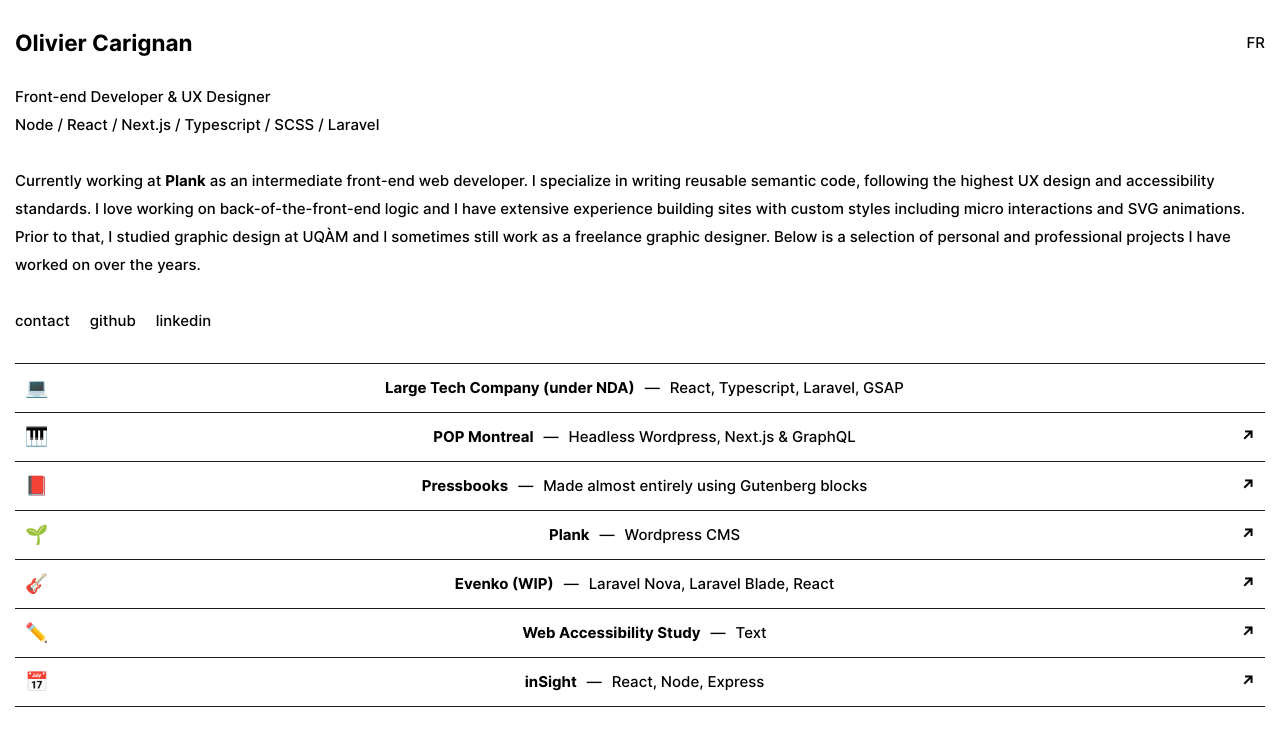
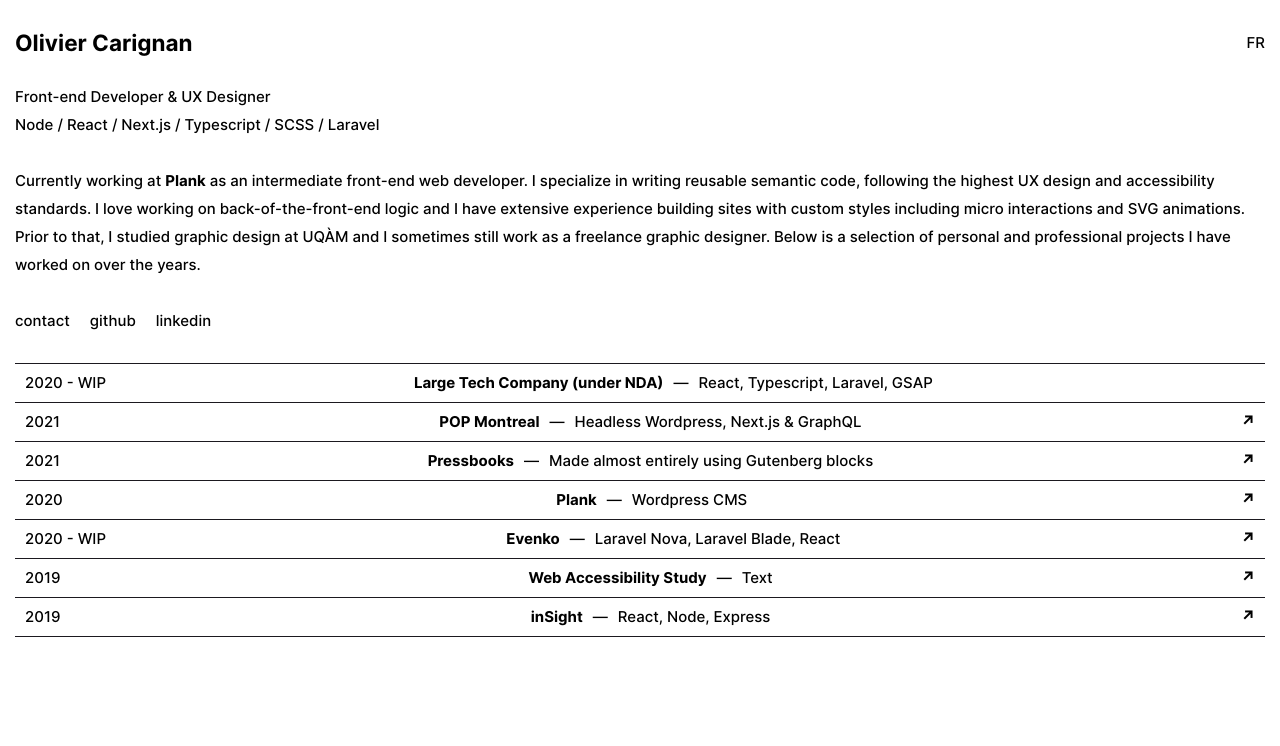
Before and after one commit to olicarignan/olivier-carignan, a Next.js app: page / in a window 1280 px wide. Shown: the top 746 px of the page. Built offline with nearby package versions, Linux system fonts and the light colour scheme.

Commit message:
change icons to dates

```diff
--- a/components/card.jsx
+++ b/components/card.jsx
@@ -3,7 +3,7 @@
     if (!props.url) {
         return (
             <div className="project border-t p-3 py-6 gap-8 border-grey dark:border-white flex justify-between items-center">
-                <p className="text-3xl">{props.icon}</p>
+                <p className="text-2xl">{props.date}</p>
                 <div className="project-text mx-8 flex items-center">
                 <p className="project-title font-bold text-3xl flex items-center font-interBold">{props.title}</p><span className="line mx-4">—</span><span className="font-normal text-2xl">{props.description}</span>
                 </div>
@@ -15,7 +15,7 @@
     return (
         <a href={props.url} target="_blank" rel="noopener noreferrer" aria-label={props.title}>
             <div className="project border-t p-3 py-6 gap-8 border-grey dark:border-white flex justify-between items-center">
-                <p className="text-3xl">{props.icon}</p>
+                <p className="text-2xl">{props.date}</p>
                 <div className="project-text mx-8 flex items-center">
                 <p className="project-title font-bold text-3xl flex items-center font-interBold">{props.title}</p><span className="line mx-4">—</span><span className="font-normal text-2xl">{props.description}</span>
                 </div>
--- a/styles/index.css
+++ b/styles/index.css
@@ -131,7 +131,7 @@
     border-bottom: none;
     flex-direction: row;
     height: auto;
-    padding: 1rem 1rem;
+    padding: 0.5rem 1rem;
   }
 
   .project-text {
--- a/translations/projects.js
+++ b/translations/projects.js
@@ -4,43 +4,43 @@
           title: "Large Tech Company (under NDA)",
           description: "React, Typescript, Laravel, GSAP",
           url: null,
-          icon: "💻"
+          date: "2020 - WIP"
         },
         {
           title: "POP Montreal",
           description: "Headless Wordpress, Next.js & GraphQL",
           url: "https://popmontreal.com",
-          icon: "🎹"
+          date: "2021"
         },
         {
           title: "Pressbooks",
           description: "Made almost entirely using Gutenberg blocks",
           url: "https://pressbooks.com",
-          icon: "📕"
+          date: "2021"
         },
         {
           title: 'Plank',
           description: "Wordpress CMS",
           url: "https://plank.co",
-          icon: "🌱"
+          date: "2020"
         },
         {
-          title: 'Evenko (WIP)',
+          title: 'Evenko',
           description: 'Laravel Nova, Laravel Blade, React',
           url: 'https://evenko.ca',
-          icon: '🎸'
+          date: '2020 - WIP'
         },
         {
           title: "Web Accessibility Study",
           description: "Text",
           url: 'https://medium.com/@oliviercarignan/the-role-of-ux-designers-in-web-accessibility-760725516ee5',
-          icon: '✏️'
+          date: '2019'
         },
         {
           title: 'inSight',
           description: 'React, Node, Express',
           url: 'https://github.com/olicarignan/inSight',
-          icon: '📅'
+          date: '2019'
         }
     ],
     fr: [
@@ -48,43 +48,43 @@
           title: "Grande compagnie d'éléctronique (sous NDA)",
           description: "React, Typescript, Laravel, GSAP",
           url: null,
-          icon: "💻"
+          date: "2020 - WIP"
         },
         {
           title: "POP Montréal",
           description: "Headless Wordpress, Next.js & GraphQL",
           url: "https://popmontreal.com",
-          icon: "🎹"
+          date: "2021"
         },
         {
           title: "Pressbooks",
           description: "Fait presque exclusivement avec les blocks Gutenberg",
           url: "https://pressbooks.com",
-          icon: "📕"
+          date: "2021"
         },
         {
           title: 'Plank',
           description: "CMS Wordpress",
           url: "https://plank.co",
-          icon: "🌱"
+          date: "2020"
         },
         {
           title: 'Evenko (WIP)',
           description: 'Laravel Nova, Laravel Blade, React',
           url: 'https://evenko.ca',
-          icon: '🎸'
+          date: '2020 - WIP'
         },
         {
           title: "Étude sur l'accessibilité",
           description: "Texte",
           url: 'https://medium.com/@oliviercarignan/the-role-of-ux-designers-in-web-accessibility-760725516ee5',
-          icon: '✏️'
+          date: '2019'
         },
         {
           title: 'inSight',
           description: 'React, Node, Express',
           url: 'https://github.com/olicarignan/inSight',
-          icon: '📅'
+          date: '2019'
         }
     ]
 }
```
